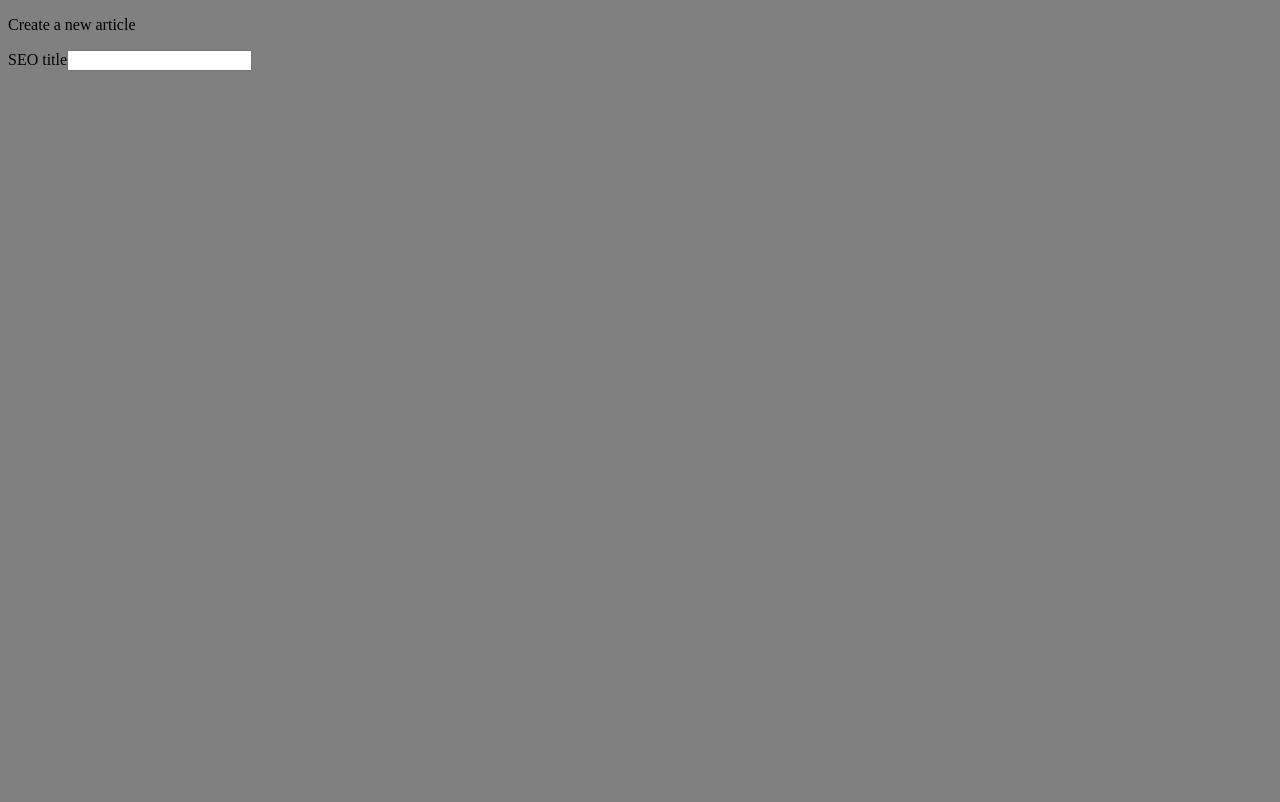
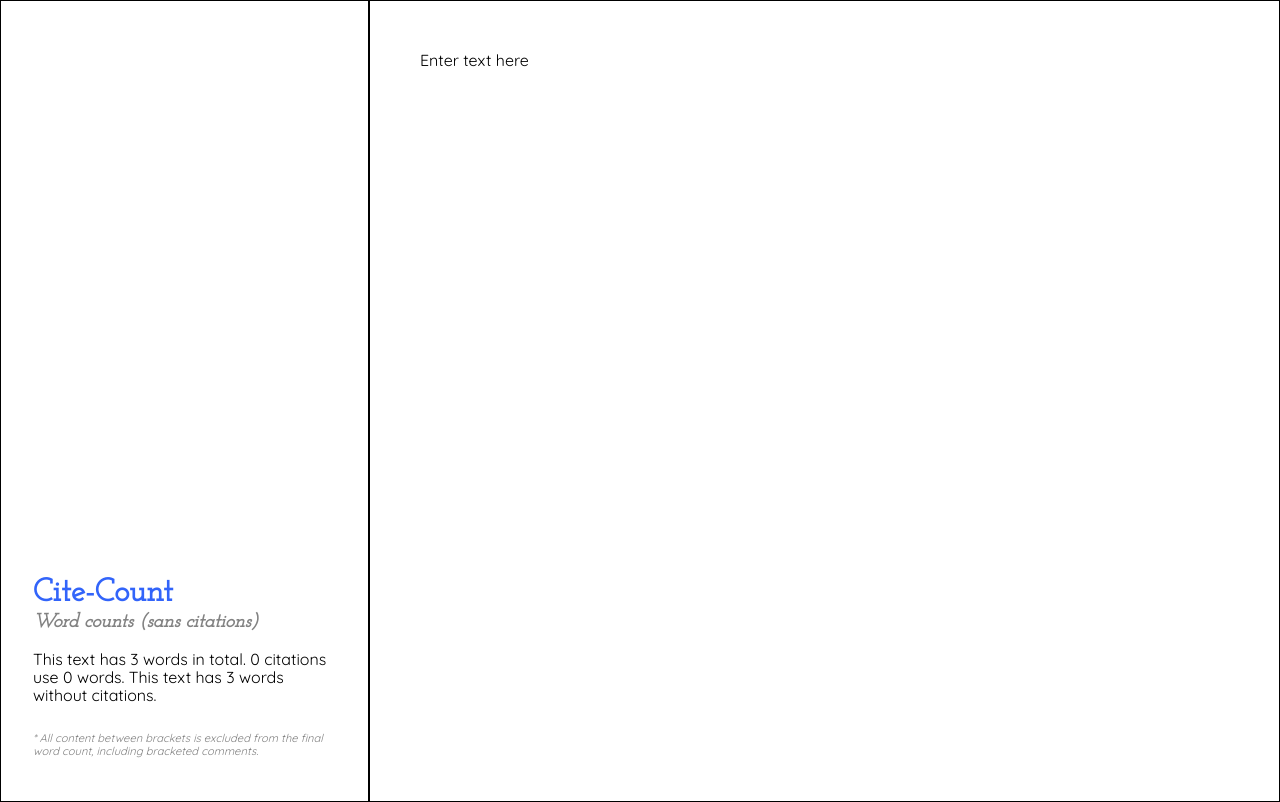
Before and after one commit to lukebeck/cite-count, a React app: page / in a window 1280 px wide. Built offline with nearby package versions, Linux system fonts and the light colour scheme.

Commit message:
Added basic functionality

```diff
--- a/package.json
+++ b/package.json
@@ -26,5 +26,8 @@
     "webpack": "^4.29.3",
     "webpack-cli": "^3.2.3",
     "webpack-dev-server": "^3.1.14"
+  },
+  "dependencies": {
+    "normalize.css": "^8.0.1"
   }
 }
--- a/src/index.html
+++ b/src/index.html
@@ -5,15 +5,6 @@
     <title>How to set up React, Webpack, and Babel</title>
 </head>
 <body>
-    <div class="container">
-        <div class="row mt-5">
-            <div class="col-md-4 offset-md-1">
-                <p>Create a new article</p>
-                <div id="create-article-form">
-                    <!-- form -->
-                </div>
-            </div>
-        </div>
-    </div>
+    <div id="root"></div>
 </body>
 </html>
--- a/src/index.js
+++ b/src/index.js
@@ -1,2 +1,3 @@
+import 'normalize.css'
 import './styles/app.css';
-import FormContainer from "./js/components/container/FormContainer.jsx";
+import App from "./js/components/App.jsx";
--- /dev/null
+++ b/src/js/components/App.jsx
@@ -0,0 +1,90 @@
+import React, { Component } from "react";
+import ReactDOM from "react-dom";
+
+const brackets = /\(.*?\).?/gi;
+const whitespace = /\s+/gi;
+
+const count = text => text.split(whitespace).filter(word => word !== "").length;
+const format = text => text.replace(brackets, "");
+const citations = text =>
+  text.match(brackets) == null ? 0 : text.match(brackets).length;
+
+const wordCount = text => {
+  let totalWords = count(text);
+  let formattedCount = count(format(text));
+  let citationWords = totalWords - formattedCount;
+  let citationCount = citations(text);
+
+  return `
+      This text has ${totalWords} words in total.
+      ${citationCount} citations use ${citationWords} words.
+      This text has ${formattedCount} words without citations.
+      `;
+};
+
+class App extends React.Component {
+  constructor(props) {
+    super(props);
+    this.handleTextChange = this.handleTextChange.bind(this);
+    this.state = {
+      text: "Enter text here",
+      welcome:
+        "Enter your text in the box below to get information on word count"
+    };
+  }
+
+  handleTextChange(text) {
+    this.setState({ text });
+  }
+
+  render() {
+    return (
+      <div className="container">
+        <div className="side">
+          <h1 className="Title">Cite-Count</h1>
+          <h2 className="Subheading">Word counts (sans citations)</h2>
+          <p className="Info">{wordCount(this.state.text)}</p>
+          <p className="Disclaimer">
+            * All content between brackets is excluded from the final word
+            count, including bracketed comments.
+          </p>
+        </div>
+        <div className="content">
+          <div className="main">
+            <Textbox
+              className="main"
+              text={this.state.text}
+              onTextChange={this.handleTextChange}
+            />
+          </div>
+        </div>
+      </div>
+    );
+  }
+}
+
+class Textbox extends React.Component {
+  constructor(props) {
+    super(props);
+    this.handleChange = this.handleChange.bind(this);
+  }
+
+  handleChange(e) {
+    this.props.onTextChange(e.target.value);
+  }
+
+  render() {
+    const text = this.props.text;
+    return (
+      <div className="Input">
+        <textarea
+          className="TextArea"
+          value={text}
+          onChange={this.handleChange}
+        />
+      </div>
+    );
+  }
+}
+
+ReactDOM.render(<App />, document.getElementById("root"));
--- a/src/js/components/container/FormContainer.jsx
+++ /dev/null
@@ -1,34 +0,0 @@
-import React, { Component } from "react";
-import ReactDOM from "react-dom";
-import Input from "../presentational/Input.jsx";
-class FormContainer extends Component {
-  constructor() {
-    super();
-    this.state = {
-      seo_title: ""
-    };
-    this.handleChange = this.handleChange.bind(this);
-  }
-  handleChange(event) {
-    this.setState({ [event.target.id]: event.target.value });
-  }
-  render() {
-    const { seo_title } = this.state;
-    return (
-      <form id="article-form">
-        <Input
-          text="SEO title"
-          label="seo_title"
-          type="text"
-          id="seo_title"
-          value={seo_title}
-          handleChange={this.handleChange}
-        />
-      </form>
-    );
-  }
-}
-export default FormContainer;
-
-const wrapper = document.getElementById("create-article-form");
-wrapper ? ReactDOM.render(<FormContainer />, wrapper) : false;
--- a/src/js/components/presentational/Input.jsx
+++ /dev/null
@@ -1,27 +0,0 @@
-import React from "react";
-import PropTypes from "prop-types";
-
-const Input = ({ label, text, type, id, value, handleChange }) => (
-    <div className="form-group">
-        <label htmlFor="{label}">{text}</label>
-        <input
-            type={type}
-            className="form-control"
-            id={id}
-            value={value}
-            onChange={handleChange}
-            required
-        />
-    </div>
-);
-
-Input.propTypes = {
-    label: PropTypes.string.isRequired,
-    text: PropTypes.string.isRequired,
-    type: PropTypes.string.isRequired,
-    id: PropTypes.string.isRequired,
-    value: PropTypes.string.isRequired,
-    handleChange: PropTypes.func.isRequired
-};
-
-export default Input;
--- a/src/styles/app.css
+++ b/src/styles/app.css
@@ -1,3 +1,68 @@
-body {
-    background-color: grey;
+@import url("https://fonts.googleapis.com/css?family=Quicksand|Josefin+Slab");
+
+.container {
+  display: flex;
+  flex-flow: row wrap;
+  font-family: "Quicksand", sans-serif;
 }
+
+.side {
+  padding: 2rem;
+  display: flex;
+  justify-content: flex-end;
+  flex-direction: column;
+  width: 100vw;
+  border: 1px solid black;
+}
+
+.content {
+    border: 1px solid black;
+  flex: auto;
+  overflow: scroll;
+  order: 2;
+  height: 100vh;
+}
+
+h1 {
+  font-family: "Josefin slab", sans-serif;
+  margin: 0;
+  font-size: 2rem;
+  color: rgb(50,100,250);
+}
+
+h2 {
+  font-family: "Josefin slab", sans-serif;
+  font-style: italic;
+  margin: 0;
+  font-size: 1.2rem;
+  color: rgb(130,130,130);
+}
+
+textarea {
+  padding: 50px;
+  width: 90%;
+  height: 100vh;
+  resize: none;
+  flex: 1 1 auto;
+  border: 0px solid black;
+}
+
+
+@media all and (min-width: 800px) {
+  .content {
+    flex: 3 0px;
+  }
+  .side {
+    order: 1;
+    flex: 1 0 0;
+  }
+  .content {
+    order: 2;
+  }
+}
+
+.Disclaimer {
+  font-style: italic;
+  font-size: .7rem;
+  color: rgb(130,130,130)
+}
```
Also changed, not shown: 3 other files (tests, documents, lock files or other folders).
